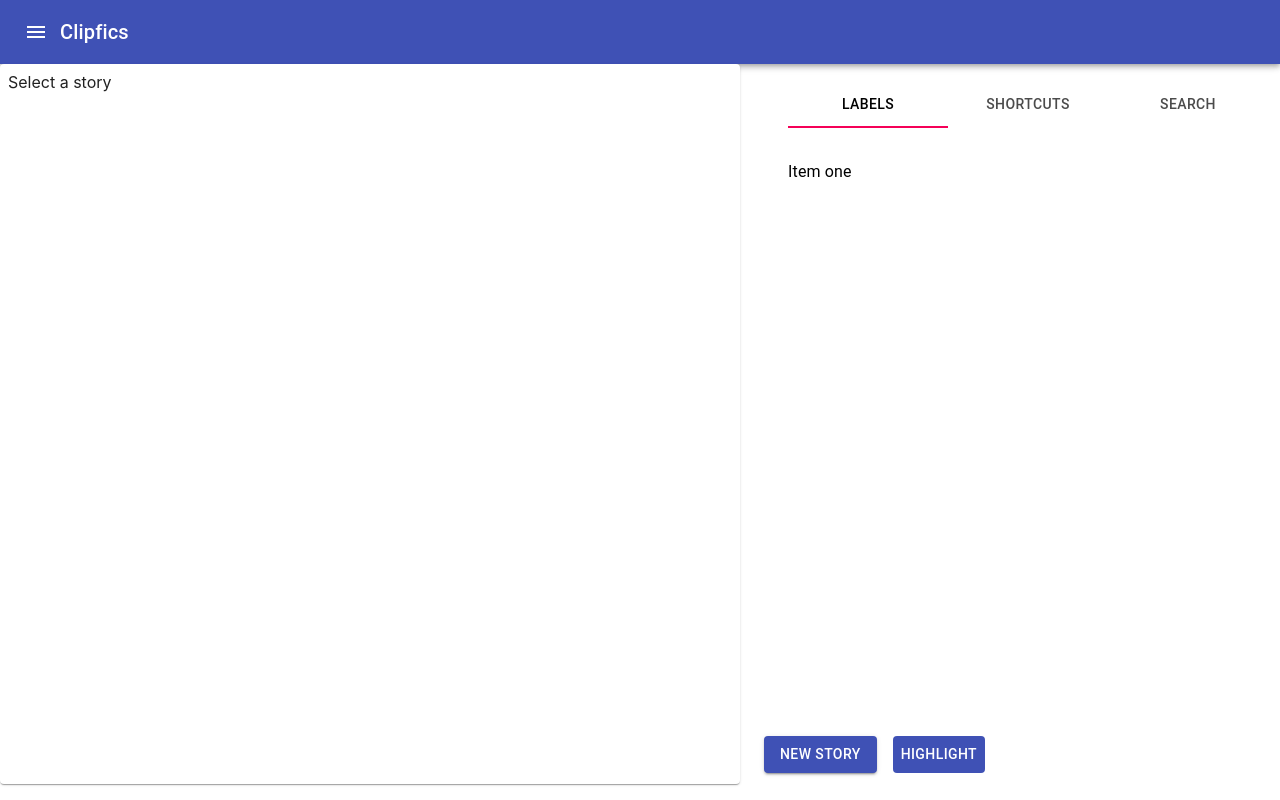
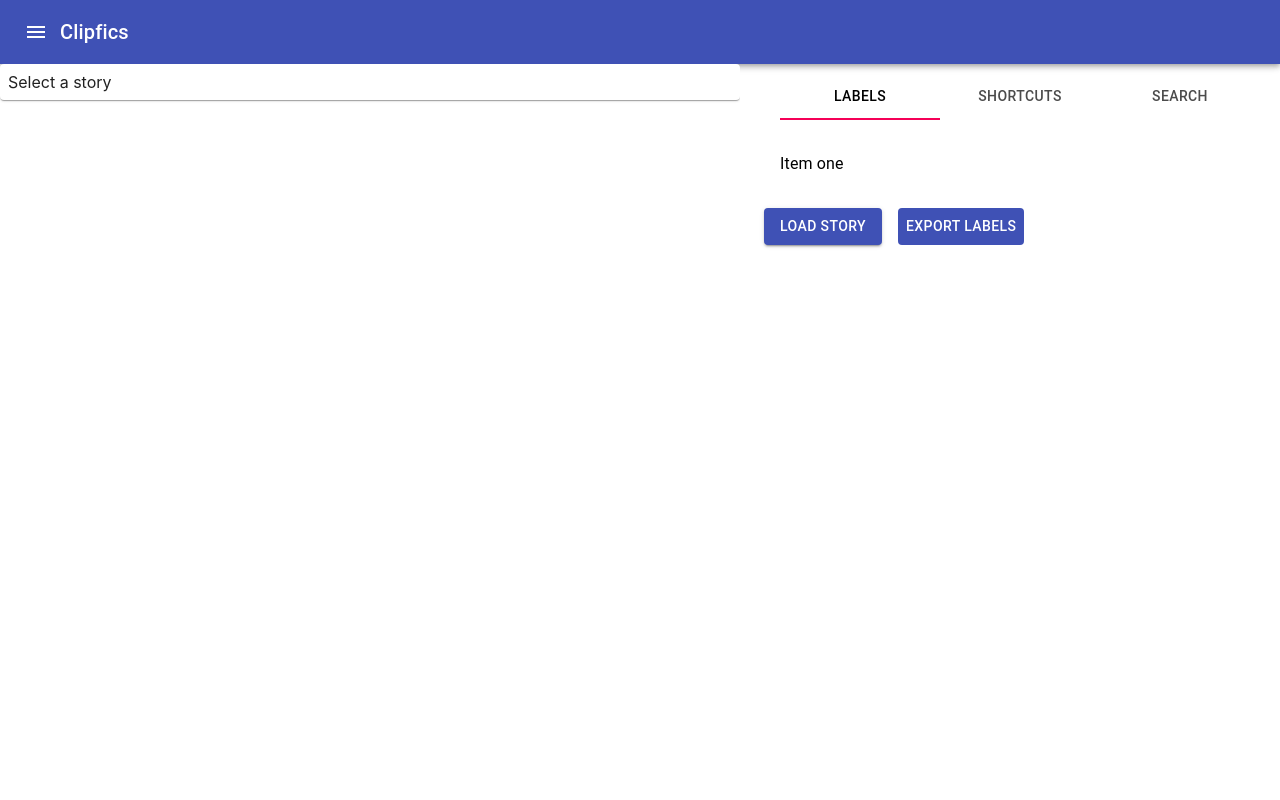
Before and after one commit to synthbot-anon/synthsites, a React (Create React App) app: page / in a window 1280 px wide. Built offline with nearby package versions, Linux system fonts and the light colour scheme.

Commit message:
clean up css & ids, remove build files

```diff
--- a/src/App.js
+++ b/src/App.js
@@ -22,15 +22,16 @@
 /**
  * Panel used to display an HTML story.
  */
-class StoryPanel extends React.Component {
+class StorySheet extends React.Component {
   render() {
-    const { id, styles } = this.props;
-    const { storyPanel } = styles;
+    const { id, classes } = this.props;
 
     return (
-      <Paper id={id} className={storyPanel}>
-        Select a story
-      </Paper>
+      <div className={classes['c-story-panel__container']}>
+        <Paper id={id} className={classes['c-story-panel__paper']} >
+          Select a story
+        </Paper>
+      </div>
     );
   }
 }
@@ -51,7 +52,7 @@
  *   * Shortcuts -
  *   * Search -
  */
-class ControlsPanel extends React.Component {
+class ControlPanel extends React.Component {
   constructor(props) {
     super(props);
     this.state = {
@@ -60,7 +61,7 @@
   }
 
   render() {
-    const { controlsPanel, controlTab } = this.props.styles;
+    const { controlTab } = this.props.classes;
     const value = this.state.selectedTab;
 
     const onChange = (event, newValue) => {
@@ -68,7 +69,7 @@
     };
 
     return (
-      <div className={controlsPanel}>
+      <div>
         <Toolbar>
           <Tabs value={value} onChange={onChange}>
             <Tab label="Labels" />
@@ -96,14 +97,13 @@
  */
 class NavigationBar extends React.Component {
   render() {
-    const { title } = this.props.styles;
     return (
       <AppBar position="static">
         <Toolbar>
           <IconButton edge="start" color="inherit" aria-label="menu">
             <MenuIcon />
           </IconButton>
-          <Typography variant="h6" className={title}>
+          <Typography variant="h6">
             Clipfics
           </Typography>
         </Toolbar>
@@ -113,36 +113,36 @@
 }
 
 /**
- * Button to load a story file into the StoryPanel.
+ * Button to load a story file into the StorySheet.
  */
 class FileImport extends React.Component {
   render() {
-    const { storyButton } = this.props.styles;
+    const classes = this.props.classes;
 
     const loadStory = event => {
       const reader = new FileReader();
       reader.onload = e => {
         const html = e.target.result;
-        const container = document.getElementById("StoryPanel");
+        const container = document.getElementById("js-story-sheet");
         container.innerHTML = html;
       };
       reader.readAsText(event.target.files[0]);
     };
 
     return (
-      <div>
+      <span>
         <input
-          id="raised-button-file"
+          id="c-raised-button-file"
           type="file"
           style={{ display: "none" }}
           onChange={loadStory}
         />
-        <label htmlFor="raised-button-file">
-          <Button variant="contained" component="span" className={storyButton}>
-            New story
+        <label htmlFor="c-raised-button-file">
+          <Button variant="contained" component="span" className={classes['c-fileio-import-button']}>
+            Load story
           </Button>
         </label>
-      </div>
+      </span>
     );
   }
 }
@@ -154,10 +154,10 @@
  */
 class FileExport extends React.Component {
   render() {
-    const { storyButton } = this.props.styles;
+    const classes = this.props.classes;
     return (
-      <Button className={storyButton} onClick={highlightSelection}>
-        Highlight
+      <Button className={classes['c-fileio-export-button']} onClick={highlightSelection}>
+        Export labels
       </Button>
     );
   }
@@ -167,21 +167,20 @@
  * Main app.
  */
 const App = () => {
-  const styles = useStyles(theme);
-  const { app, main } = styles;
+  const classes = useStyles(theme);
 
   return (
-    <div id="app" className={app}>
-      <NavigationBar styles={styles} />
-      <Grid container className={main} spacing={2}>
-        <Grid item xs={7}>
-          <StoryPanel id="StoryPanel" styles={styles} />
+    <div id="app" className={classes['c-app--full-height']}>
+      <NavigationBar classes={classes} />
+      <Grid container spacing={2}>
+        <Grid item xs={7} className={classes['c-story-panel--full-height']} >
+          <StorySheet id="js-story-sheet" classes={classes} />
         </Grid>
-        <Grid item xs={5}>
-          <ControlsPanel styles={styles} />
+        <Grid item xs={5} className={classes['c-control-panel']} >
+          <ControlPanel classes={classes} />
           <Grid container>
-            <FileImport styles={styles} />
-            <FileExport styles={styles} />
+            <FileImport classes={classes} />
+            <FileExport classes={classes} />
           </Grid>
         </Grid>
       </Grid>
--- a/src/theme.js
+++ b/src/theme.js
@@ -5,32 +5,37 @@
 
 // TODO: use BEM naming conventions for these
 export const useStyles = makeStyles({
-  app: {
+  'c-app--full-height': {
     height: "calc(100vh - 16px)",
     "max-height": "calc(100vh - 16px)"
   },
-  main: {
-    "max-height": "calc(100vh - 64px)"
+
+  'c-story-panel--full-height': {
+    "max-height": "calc(100vh - 64px)",
   },
-  storyPanel: {
-    padding: theme.spacing(1),
-    textAlign: "left",
-    overflow: "auto",
-    height: "calc(100vh - 96px)",
-    "max-height": "calc(100vh - 96px)"
+
+  'c-control-panel': {
   },
-  controlsPanel: {
-    height: "calc(100vh - 152px)",
-    "max-height": "calc(100vh - 96px)",
-    padding: theme.spacing(1)
-  },
-  storyButton: {
+
+  'c-fileio-import-button': {
     background: theme.palette.primary.main,
     color: theme.palette.primary.contrastText,
     margin: theme.spacing(1)
   },
-  title: {
-    flexGrow: 1
+
+  'c-fileio-export-button': {
+    background: theme.palette.primary.main,
+    color: theme.palette.primary.contrastText,
+    margin: theme.spacing(1)
   },
-  controlTab: {}
+
+  'c-story-panel__paper': {
+    padding: theme.spacing(1),
+  },
+
+  'c-story-panel__container': {
+    overflow: 'auto',
+    height: "100%",
+  }
+
 });
```
Also changed, not shown: 18 other files (tests, documents, lock files or other folders).
